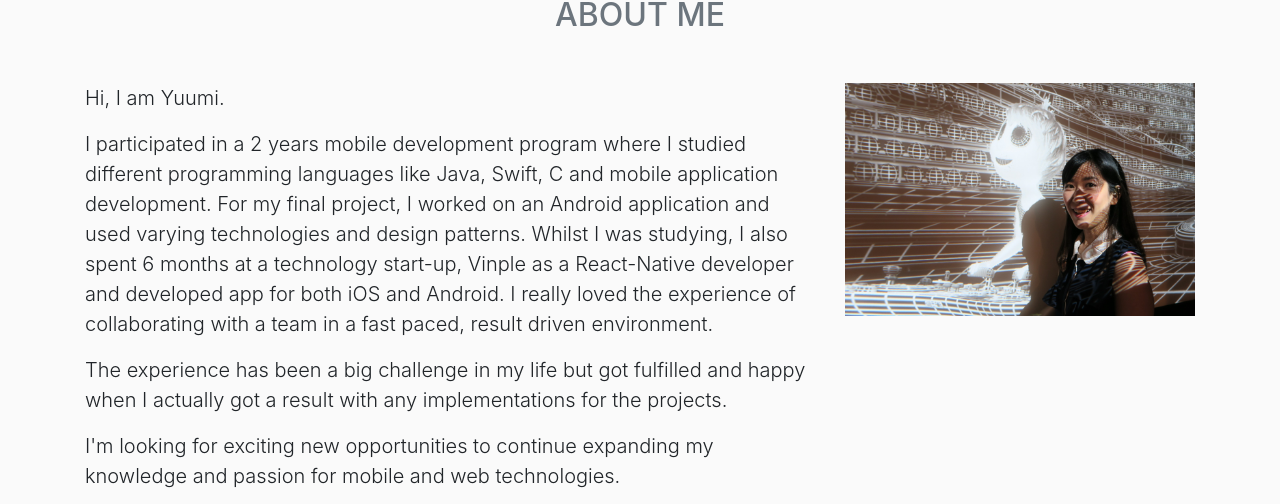
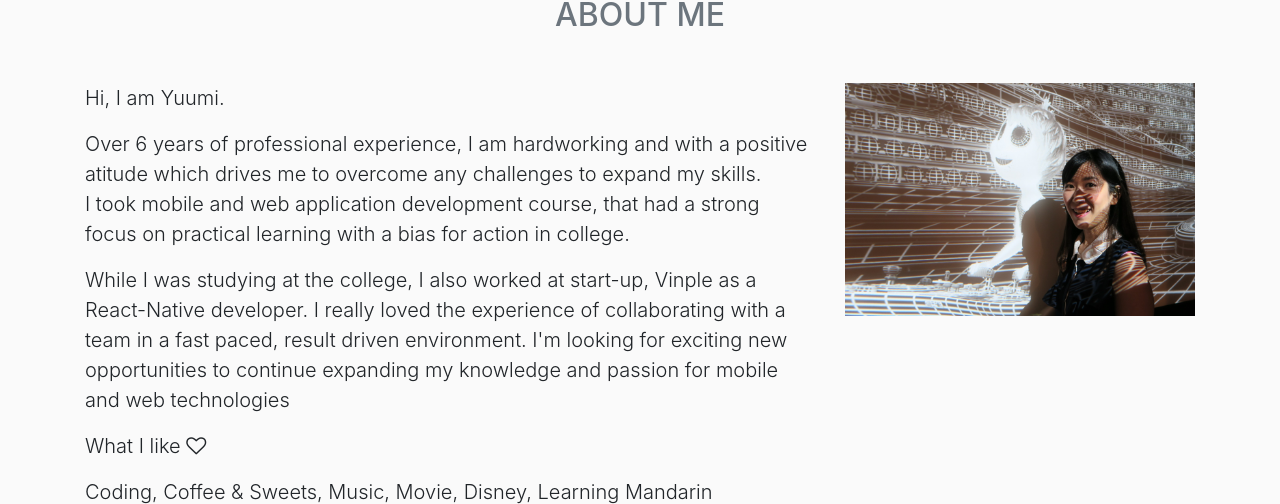
Before and after one commit to yuuming/portfolio, a website with bundled scripts: page index.html in a window 1280 px wide. Shown: the part 1613-2117 px from the top of the page. Built offline with nearby package versions, Linux system fonts and the light colour scheme; files whose address does not match are found by name.

Commit message:
Modify about me

```diff
--- a/index.html
+++ b/index.html
@@ -154,19 +154,9 @@
 
         <div class="col-lg-8 mr-auto">
           <p class="lead">Hi, I am Yuumi.
-            <p class="lead">I participated in a 2 years mobile development program where I studied different
-              programming languages like Java, Swift, C and mobile application development.
-              For my final project, I worked on an Android application and used varying technologies and design
-              patterns.
-              Whilst I was studying, I also spent 6 months at a technology start-up, Vinple as a React-Native developer
-              and developed app for both iOS and Android.
-              I really loved the experience of collaborating with a team in a fast paced, result driven environment.</p>
-            <p class="lead">The experience has been a big challenge in my life but got fulfilled and happy when I
-              actually got a result
-              with any implementations for the projects.</p>
-            <p class="lead">I'm looking for exciting new opportunities to continue expanding my knowledge and passion
-              for
-              mobile and web technologies.</p>
+            <p class="lead">Over 6 years of professional experience, I am hardworking and with a positive atitude which drives me to overcome any challenges to expand my skills.
+                <br>I took mobile and web application development course, that had a strong focus on practical learning with a bias for action in college.</p>
+            <p class="lead">While I was studying at the college, I also worked at start-up, Vinple as a React-Native developer. I really loved the experience of collaborating with a team in a fast paced, result driven environment. I'm looking for exciting new opportunities to continue expanding my knowledge and passion for mobile and web technologies</p>
           </p>
           <p class="lead">What I like
             <i class="fa fa-heart-o" aria-hidden="true"> </i>
```
